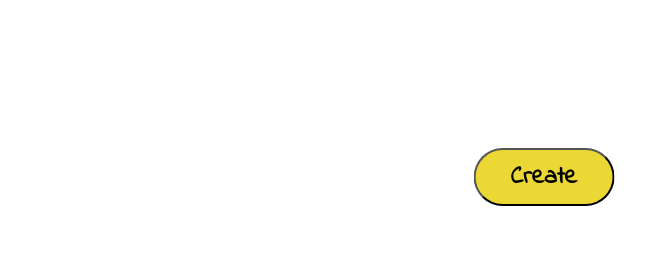
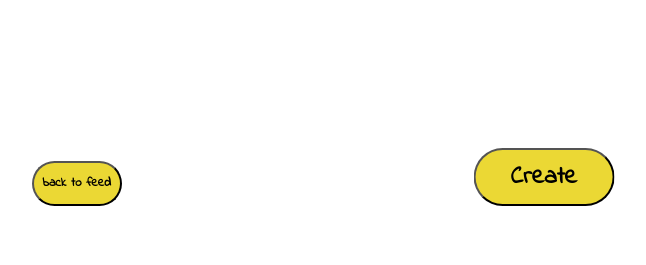
Before and after one commit to James-h95/Webdev-project, a Flask app: page /create in a window 1280 px wide. Shown: the part 514-779 px from the top of the page, without its empty margins (96-742 px from the left). Run offline with Flask 3, Linux system fonts and the light colour scheme; some libraries are stand-ins or nearby versions.

Commit message:
Centered feed page, added back navigation to create page  and glow to create button so as to make it stand out more clearly

```diff
--- a/application/templates/base.html
+++ b/application/templates/base.html
@@ -204,7 +204,7 @@
     height: 100vh;
     width:0;
     position:fixed;
-    z-index:2;
+    z-index:1000;
     top:0;
     left:0;
     overflow-x:hidden;
--- a/application/templates/create.html
+++ b/application/templates/create.html
@@ -48,6 +48,10 @@
         </form>
     </div>
 
+    <a href="{{ url_for('feed_page') }}"><div id="backButton">
+        <button id="back">back to feed</button>
+    </div></a>
+
 
     <script src="https://code.jquery.com/jquery-3.3.1.slim.min.js" integrity="sha384-q8i/X+965DzO0rT7abK41JStQIAqVgRVzpbzo5smXKp4YfRvH+8abtTE1Pi6jizo" crossorigin="anonymous"></script>
     <script src="https://cdnjs.cloudflare.com/ajax/libs/popper.js/1.14.7/umd/popper.min.js" integrity="sha384-UO2eT0CpHqdSJQ6hJty5KVphtPhzWj9WO1clHTMGa3JDZwrnQq4sF86dIHNDz0W1" crossorigin="anonymous"></script>
@@ -57,7 +61,6 @@
     </script>
 
     <style>
-
         .pageHeading h1{
             font-size: 3vw;
             font-family: "Indie Flower", sans-serif;
@@ -103,5 +106,32 @@
         .errors{
             color:red;
         }
+
+        #backButton{
+            position:fixed;
+            bottom:10%;
+            left:10%;
+            z-index:2;
+        }
+
+        #back{
+            @media screen and (max-width: 600px) {
+                height:6vw;
+                width:13vw;
+                font-size:1.5vw;
+            }
+            @media screen and (min-width: 601px) {
+                height:3.5vw;
+                width:7vw;
+                font-size:1vw;
+            }
+            border-radius:50px;
+            background-color:#ebd834;
+            color:black;
+            font-family: "Indie Flower", sans-serif;
+            font-weight:bold;
+            pointer-events:none;
+        }
+
     </style>
 {% endblock %}
```
Also changed, not shown: application/templates/feed.html (+14 -17 lines).
